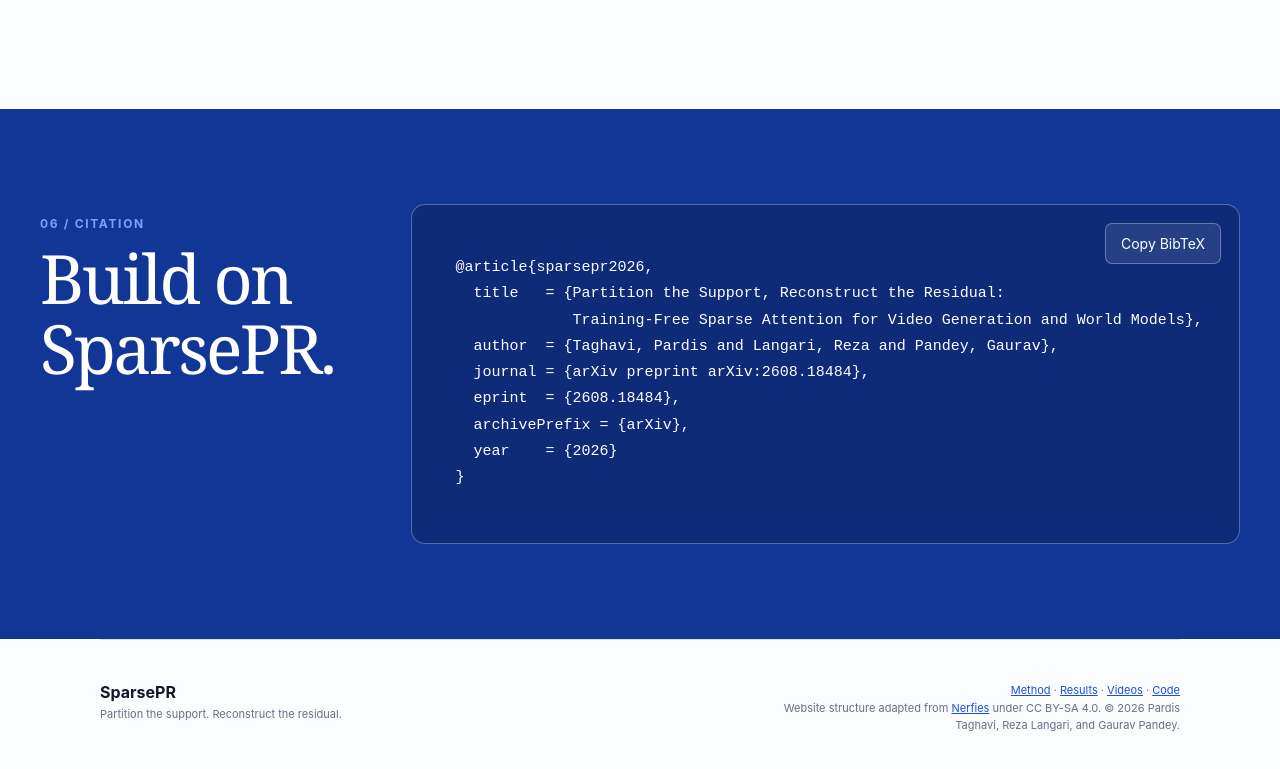
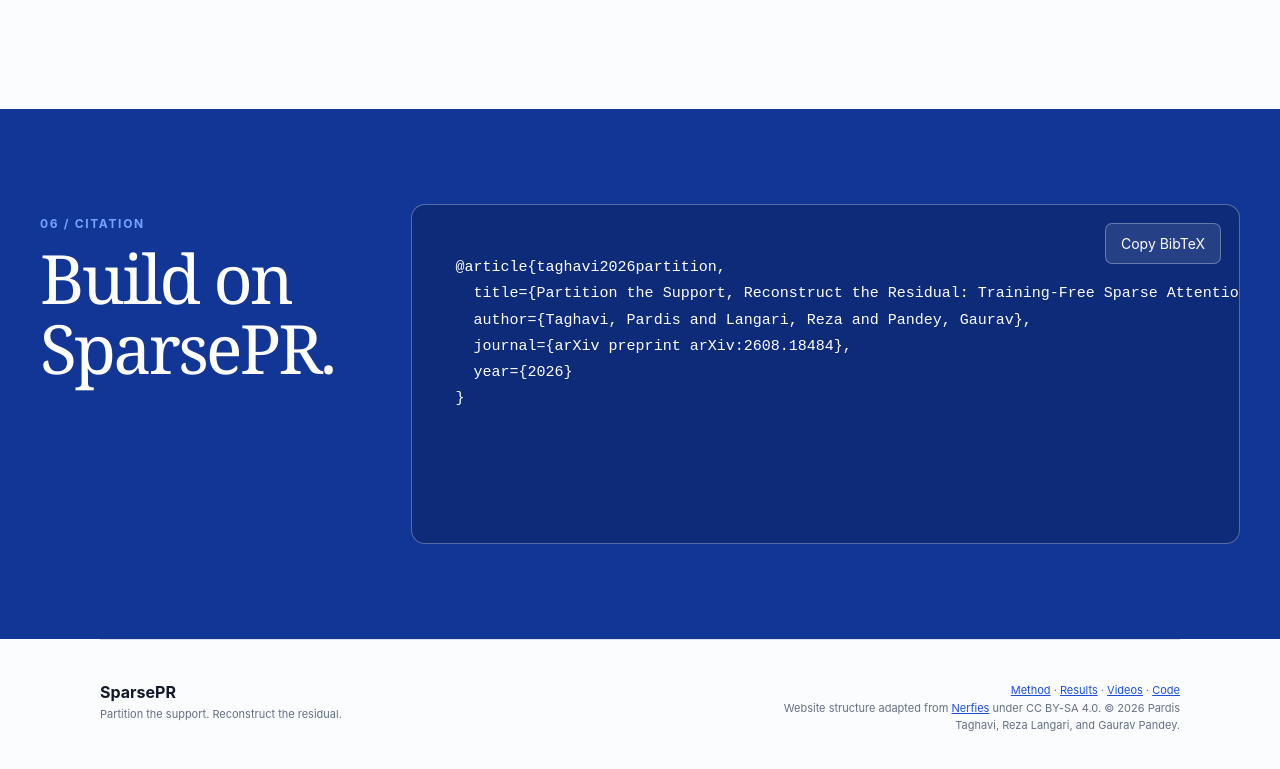
Before and after one commit to PardisTaghavi/SparsePR-website, a React (Vite) app: page / in a window 1280 px wide. Shown: the part 8802-9571 px from the top of the page. Built offline with nearby package versions, Linux system fonts and the light colour scheme.

Commit message:
Correct SparsePR citation

```diff
--- a/src/App.tsx
+++ b/src/App.tsx
@@ -170,14 +170,11 @@ const querySupports = [
   [11, 29, 47],
 ];
 
-const bibtex = `@article{sparsepr2026,
-  title   = {Partition the Support, Reconstruct the Residual:
-             Training-Free Sparse Attention for Video Generation and World Models},
-  author  = {Taghavi, Pardis and Langari, Reza and Pandey, Gaurav},
-  journal = {arXiv preprint arXiv:2608.18484},
-  eprint  = {2608.18484},
-  archivePrefix = {arXiv},
-  year    = {2026}
+const bibtex = `@article{taghavi2026partition,
+  title={Partition the Support, Reconstruct the Residual: Training-Free Sparse Attention for Video Generation and World Models},
+  author={Taghavi, Pardis and Langari, Reza and Pandey, Gaurav},
+  journal={arXiv preprint arXiv:2608.18484},
+  year={2026}
 }`;
 
 function GalleryVideo({ clip }: { clip: GalleryClip }) {
```
